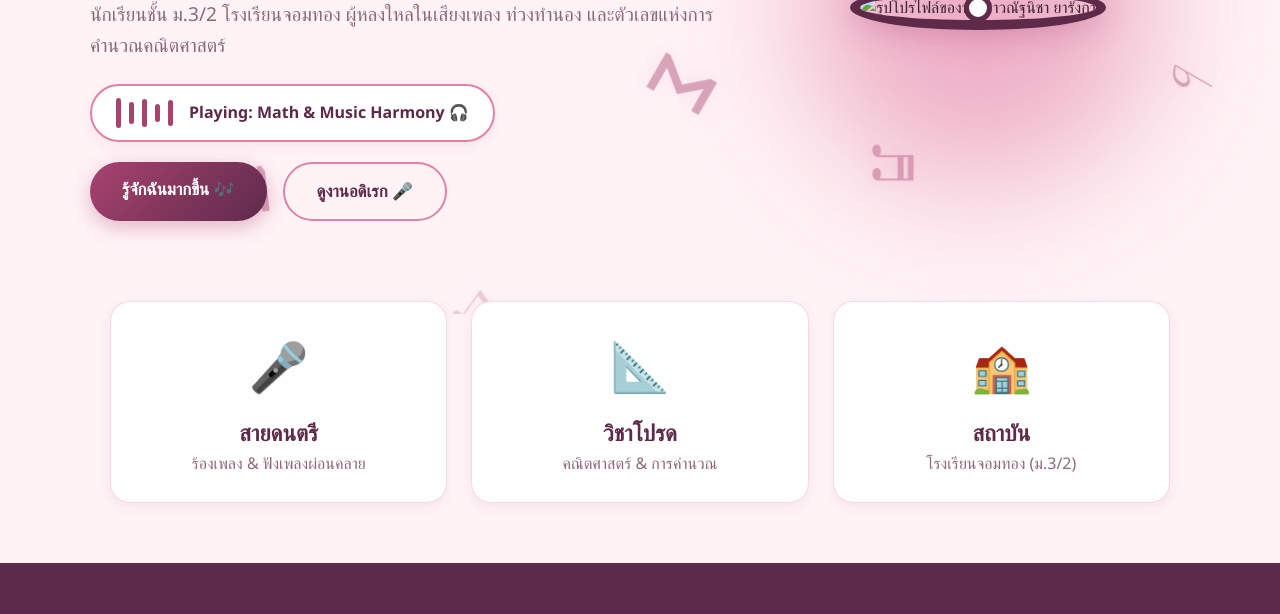
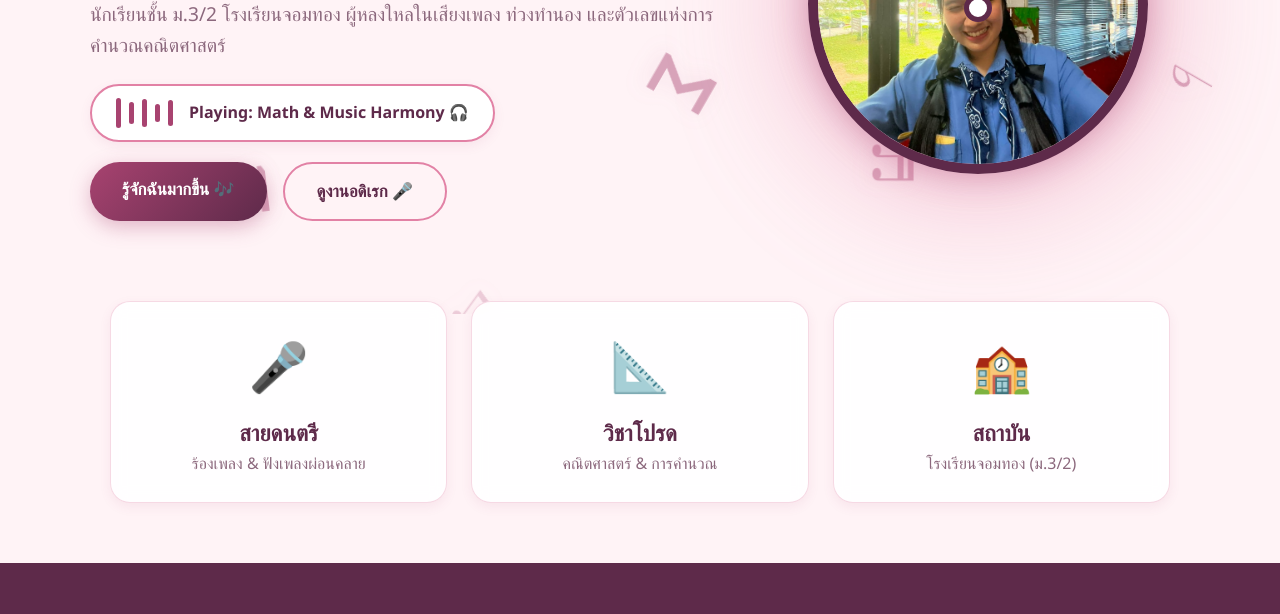
Before and after one commit to NatnichaYarangka/webpage, a plain HTML site: page index.html in a window 1280 px wide. Shown: the part 486-1100 px from the top of the page. Drawn offline with Linux system fonts and the light colour scheme.

Commit message:
Update index.html

```diff
--- a/index.html
+++ b/index.html
@@ -214,7 +214,7 @@
                 <div class="hero-image-wrapper">
                     <div class="glow-bg"></div>
                     <div class="vinyl-container">
-                        <img src="2fe59378-ac74-452a-bad9-e454b713df7a.jpg" alt="รูปโปรไฟล์ของนางสาวณัฐนิชา ยารังกา" class="profile-img vinyl-record">
+                        <img src="images/pro.jpg" alt="รูปโปรไฟล์ของนางสาวณัฐนิชา ยารังกา" class="profile-img vinyl-record">
                         <div class="vinyl-center-dot"></div>
                     </div>
                 </div>
```
